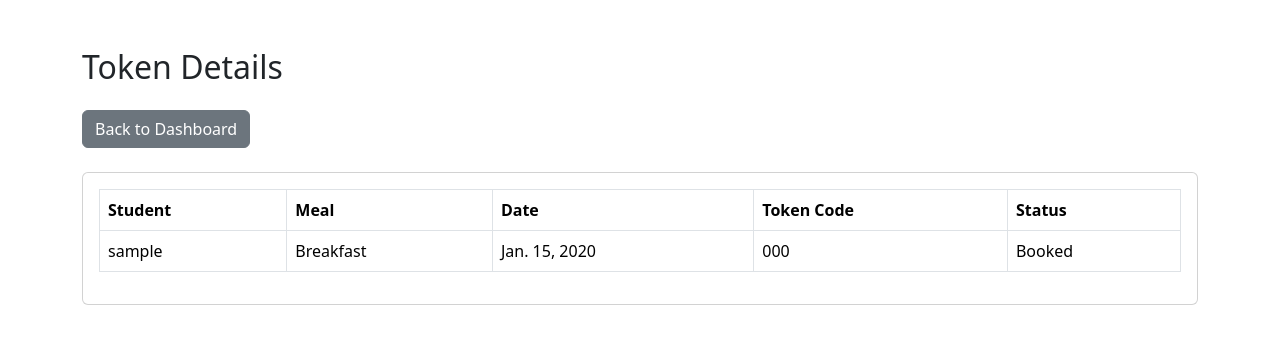
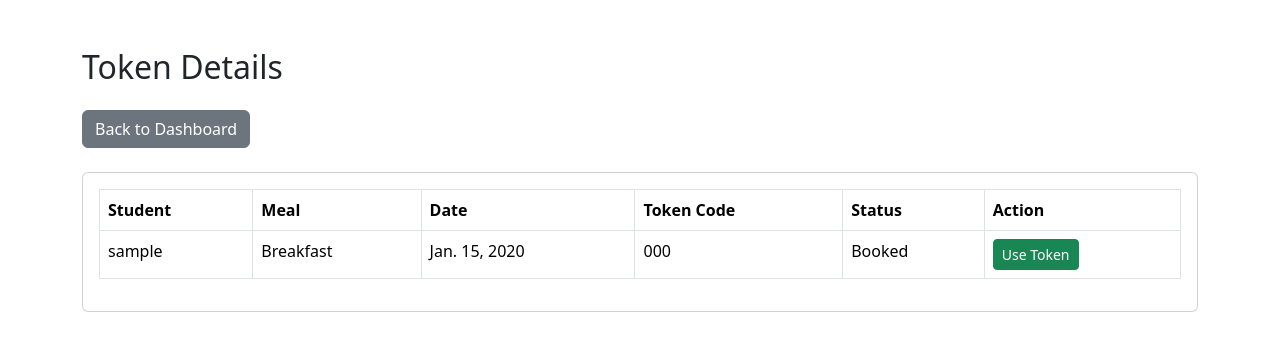
Before and after one commit to MeharinChoudhury23040/Web_Application_Development_Lab_Final, a Django app: template templates/accounts/token_details.html in a window 1280 px wide. Shown: the top 351 px of the page. Run offline with Django 5.2, Linux system fonts and the light colour scheme; the template is opened without the code that fills it: values that come from a table or form of the project are taken from there, others are empty; tables that the repository leaves empty hold one stand-in row (values such as "Sample post").

Commit message:
Add use token button

```diff
--- a/templates/accounts/token_details.html
+++ b/templates/accounts/token_details.html
@@ -32,6 +32,7 @@
                         <th>Date</th>
                         <th>Token Code</th>
                         <th>Status</th>
+                        <th>Action</th>
                     </tr>
                 </thead>
 
@@ -59,12 +60,25 @@
                         <td>
                             {{ booking.get_status_display }}
                         </td>
+                        <td>
+    {% if booking.status == 'booked' %}
+        <form method="post"
+              action="{% url 'use_token' booking.id %}">
+            {% csrf_token %}
+            <button type="submit" class="btn btn-success btn-sm">
+                Use Token
+            </button>
+        </form>
+    {% else %}
+        —
+    {% endif %}
+</td>
                     </tr>
 
                     {% empty %}
 
                     <tr>
-                        <td colspan="5" class="text-center">
+                        <td colspan="6" class="text-center">
                             No token information found.
                         </td>
                     </tr>
```
